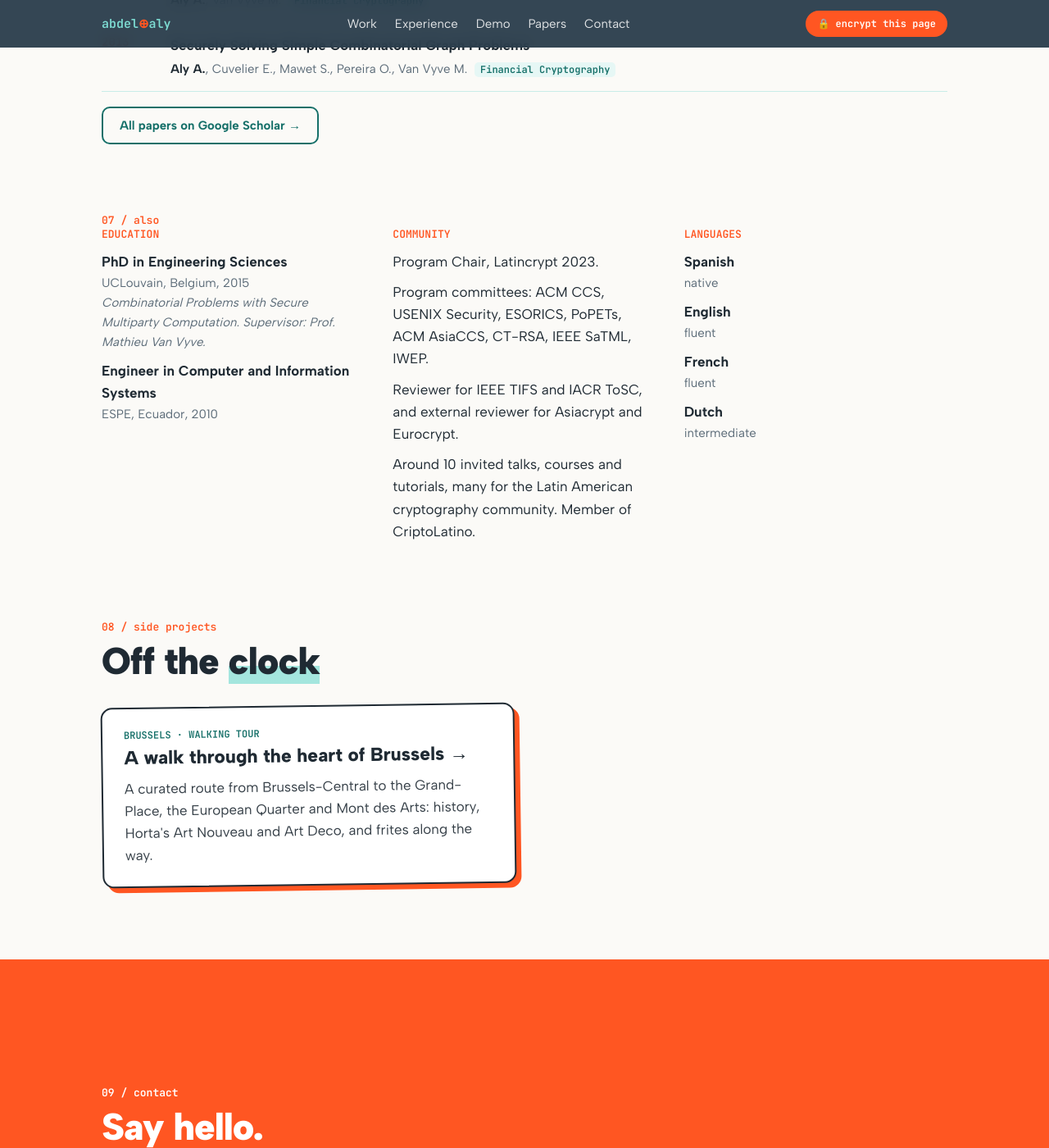
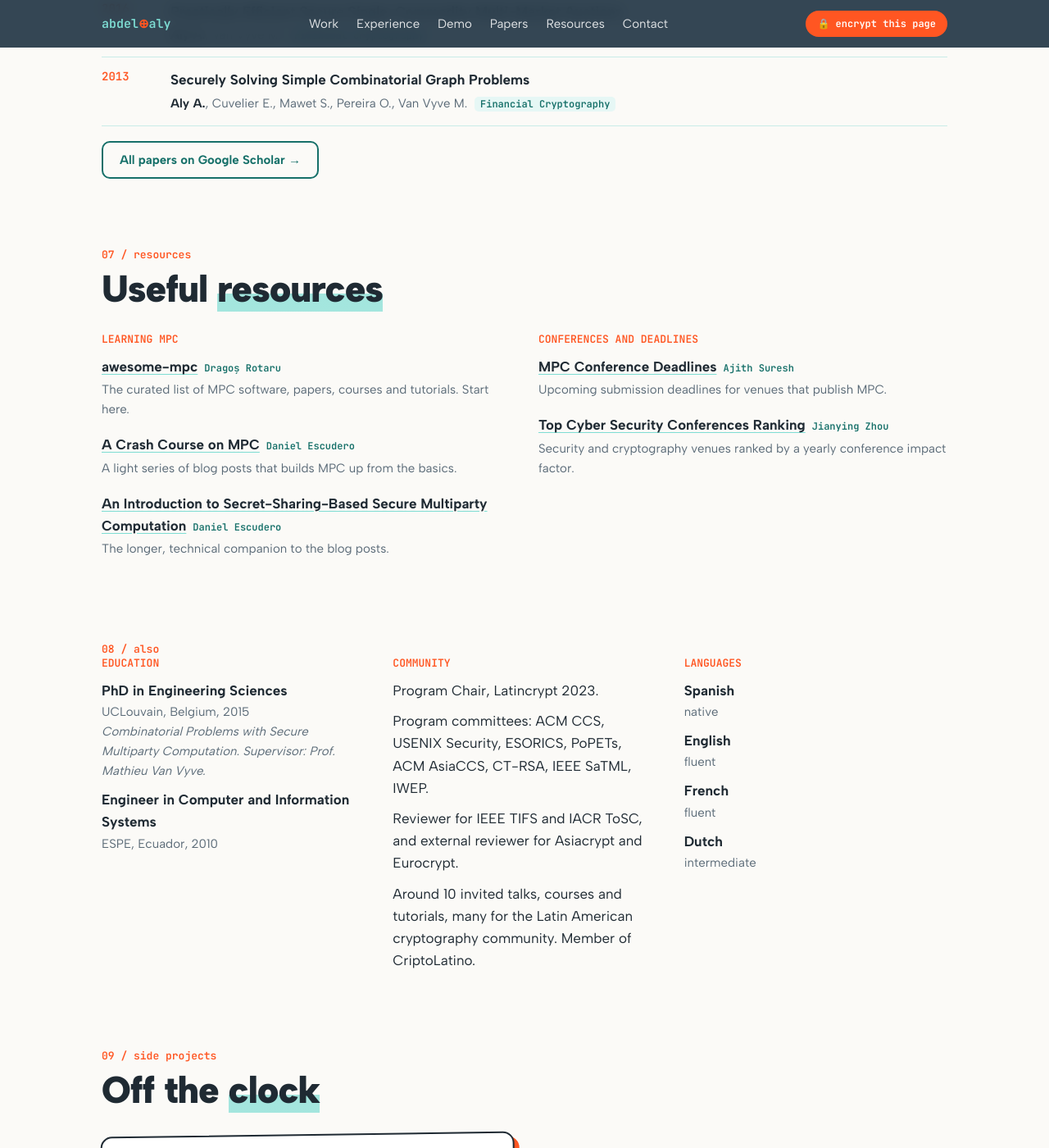
Before and after one commit to abdelrahamanaly/abdelrahamanaly.github.io, a Jekyll site: the page built from index.html, in a window 1280 px wide and 1400 px high, scrolled down 5593 px. Shown: the whole window at 82% size. Built offline with Jekyll 4.4.1, drawn with Linux system fonts in a browser that asks for light colours; some of the changed text lies outside the part shown.

Commit message:
Add a YAML-driven resources section and more industry and library chips
- Section 07 "Useful resources" from _data/resources.yml: awesome-mpc (Dragoș Rotaru),
  Daniel Escudero's MPC crash course and introduction, Ajith Suresh's MPC conference
  deadlines and Jianying Zhou's security conference ranking. Later sections renumbered.
- "From industry" chips: key ceremonies, crypto-agility, FIPS-compliant cryptography, PKCS standards.
- New "Cryptographic libraries" group: Bouncy Castle, Java security providers (JCA/JCE),
  Python cryptographic libraries, MPC frameworks in several languages.
- README and resources.yml explain how to add a resource.

Co-Authored-By: Claude Opus 5.5 <noreply@anthropic.com>

```diff
--- /dev/null
+++ b/_data/resources.yml
@@ -0,0 +1,37 @@
+# Useful resources, shown in section 07 of the homepage.
+#
+# To add one, copy an item block (the lines from "- title:" to "note:") under the right group,
+# then change the text. To add a new group, copy a whole "- group:" block.
+#
+#   title: the link text (required)
+#   url:   the full address, starting with https:// (required)
+#   by:    who made or maintains it (optional)
+#   note:  one short sentence on why it is useful (optional)
+#
+# Wrap a value in "double quotes" if it contains a colon (:) or starts with a special character.
+
+- group: Learning MPC
+  items:
+    - title: awesome-mpc
+      by: Dragoș Rotaru
+      url: https://github.com/rdragos/awesome-mpc
+      note: The curated list of MPC software, papers, courses and tutorials. Start here.
+    - title: A Crash Course on MPC
+      by: Daniel Escudero
+      url: https://medium.com/applied-mpc/a-crash-course-on-mpc-part-0-311fae2ce184
+      note: A light series of blog posts that builds MPC up from the basics.
+    - title: An Introduction to Secret-Sharing-Based Secure Multiparty Computation
+      by: Daniel Escudero
+      url: https://eprint.iacr.org/2022/062
+      note: The longer, technical companion to the blog posts.
+
+- group: Conferences and deadlines
+  items:
+    - title: MPC Conference Deadlines
+      by: Ajith Suresh
+      url: https://ajithsuresh.github.io/mpc-deadlines.github.io/
+      note: Upcoming submission deadlines for venues that publish MPC.
+    - title: Top Cyber Security Conferences Ranking
+      by: Jianying Zhou
+      url: http://jianying.space/conference-ranking.html
+      note: Security and cryptography venues ranked by a yearly conference impact factor.
--- a/_data/skills.yml
+++ b/_data/skills.yml
@@ -7,7 +7,10 @@
   items: [Private training, Federated learning, Secure aggregation, Differential privacy, Private LLM inference, Encrypted neural-network inference]
 
 - group: From industry
-  items: [Payments cryptography, HSMs and PKI, Key management, MPC for fraud detection]
+  items: [Payments cryptography, HSMs and PKI, Key management, Key ceremonies, Crypto-agility, FIPS-compliant cryptography, PKCS standards, MPC for fraud detection]
 
 - group: Software I've worked with
   items: [SCALE-MAMBA, MP-SPDZ, FANNG-MPC, CrypTen, OpenFHE, Microsoft SEAL, HEaaN, Flower]
+
+- group: Cryptographic libraries
+  items: [Bouncy Castle, Java security providers (JCA/JCE), Python cryptographic libraries, MPC frameworks in several languages]
--- a/assets/site.css
+++ b/assets/site.css
@@ -151,6 +151,14 @@ a.card.side { display: block; text-decoration: none; color: inherit; }
 .pubs u { text-decoration: none; color: var(--ink); font-weight: 700; }
 .pubs .venue { font: 600 12px "JetBrains Mono", monospace; color: var(--teal); background: var(--mint-tint); padding: 1px 7px; border-radius: 5px; margin-left: 4px; white-space: nowrap; }
 .more { margin-top: 18px; }
+.resources { display: grid; grid-template-columns: repeat(auto-fit, minmax(300px, 1fr)); gap: 34px; }
+.resources h3 { font: 600 13px "JetBrains Mono", monospace; color: var(--orange); text-transform: uppercase; margin-bottom: 12px; }
+.resources ul { list-style: none; }
+.resources li { margin-bottom: 18px; }
+.resources a { font-weight: 700; color: var(--ink); text-decoration-color: var(--mint); text-underline-offset: 3px; }
+.resources a:hover { color: var(--teal); }
+.resources .by { color: var(--teal); font: 600 12px "JetBrains Mono", monospace; margin-left: 8px; white-space: nowrap; }
+.resources p { color: var(--grey); font-size: 15px; margin-top: 2px; }
 .three { display: grid; grid-template-columns: repeat(3, 1fr); gap: 34px; }
 .three h3 { font: 600 13px "JetBrains Mono", monospace; color: var(--orange); text-transform: uppercase; margin-bottom: 12px; }
 .three ul { list-style: none; }
--- a/index.html
+++ b/index.html
@@ -8,7 +8,7 @@ layout: default
 <nav>
   <div class="wrap">
     <a class="logo" href="#top">abdel<i>⊕</i>aly</a>
-    <div class="links"><a href="#work">Work</a><a href="#experience">Experience</a><a href="#demo">Demo</a><a href="#papers">Papers</a><a href="#contact">Contact</a></div>
+    <div class="links"><a href="#work">Work</a><a href="#experience">Experience</a><a href="#demo">Demo</a><a href="#papers">Papers</a><a href="#resources">Resources</a><a href="#contact">Contact</a></div>
     <button class="lock" id="lock" aria-pressed="false" title="Press E">🔒 encrypt this page</button>
   </div>
 </nav>
@@ -134,8 +134,22 @@ layout: default
     <p class="more"><a class="btn" style="color:var(--teal);border-color:var(--teal)" href="{{ p.links.scholar }}">All papers on Google Scholar →</a></p>
   </section>
 
+  {%- if site.data.resources.size > 0 %}
+  <section id="resources">
+    <div class="label">07 / resources</div>
+    <h2>Useful <em>resources</em></h2>
+    <div class="resources">
+      {%- for g in site.data.resources %}
+      <div><h3>{{ g.group | escape }}</h3><ul>
+        {%- for r in g.items %}<li><a href="{{ r.url }}">{{ r.title | escape }}</a>{% if r.by %}<span class="by">{{ r.by | escape }}</span>{% endif %}{% if r.note %}<p>{{ r.note | escape }}</p>{% endif %}</li>{% endfor %}
+      </ul></div>
+      {%- endfor %}
+    </div>
+  </section>
+  {%- endif %}
+
   <section id="more">
-    <div class="label">07 / also</div>
+    <div class="label">08 / also</div>
     <div class="three">
       <div><h3>Education</h3><ul>
         {%- for e in about.education %}<li><b>{{ e.degree | escape }}</b><span>{{ e.school | escape }}, {{ e.year }}</span>{% if e.detail %}<em>{{ e.detail | escape }}</em>{% endif %}</li>{% endfor %}
@@ -151,7 +165,7 @@ layout: default
 
   {%- if about.side_projects.size > 0 %}
   <section id="side">
-    <div class="label">08 / side projects</div>
+    <div class="label">09 / side projects</div>
     <h2>Off the <em>clock</em></h2>
     <div class="cards">
       {%- for s in about.side_projects %}
@@ -168,7 +182,7 @@ layout: default
 
 <section class="contact" id="contact">
   <div class="wrap">
-    <div class="label" style="color:#fff">09 / contact</div>
+    <div class="label" style="color:#fff">10 / contact</div>
     <h2>{{ p.contact.heading | escape }}</h2>
     <p>{{ p.contact.text | escape }}</p>
     <div class="cta" style="display:flex;gap:12px;flex-wrap:wrap;margin-top:28px">
```
Also changed, not shown: README.md.
